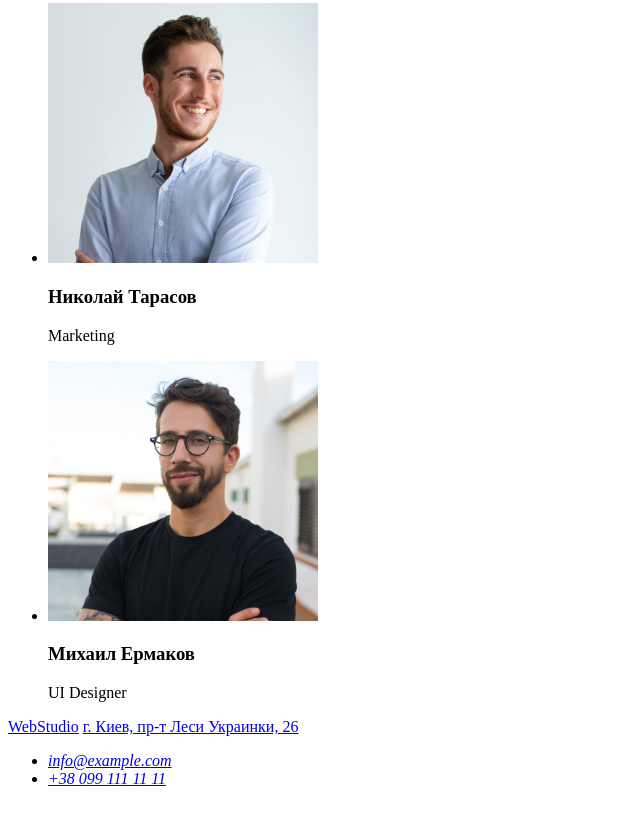
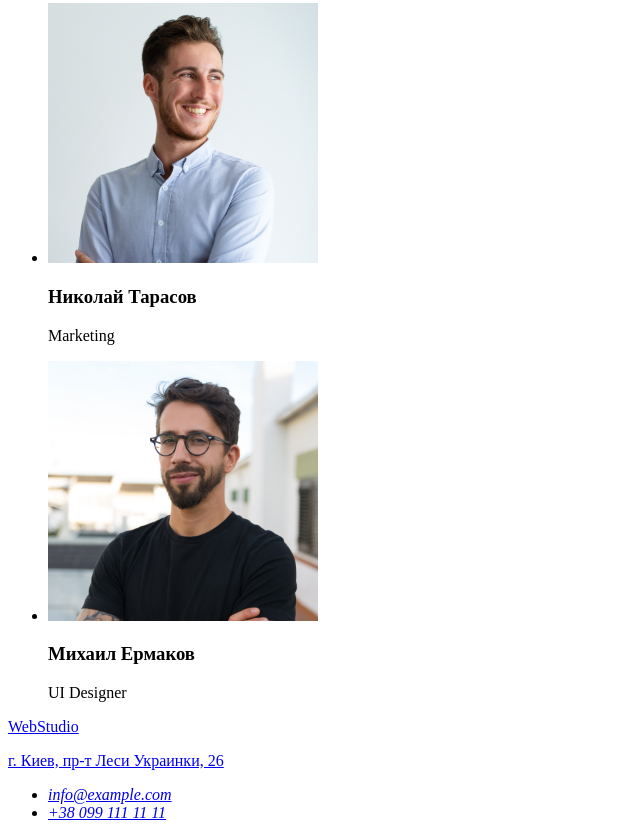
Before and after one commit to Vitaliy-Melnychuk/goit-markup-hw-01, a plain HTML site: page index.html in a window 1280 px wide. Shown: the part 2357-3195 px from the top of the page, without its empty margins (0-640 px from the left). Before the commit the page ends 3161 px from the top, so only its background shows below. Drawn offline with Linux system fonts and the light colour scheme.

Commit message:
added the "p" tag to the footer

```diff
--- a/index.html
+++ b/index.html
@@ -88,8 +88,8 @@
         </section>
     </main>
     <footer>
-        <a href="index.html">WebStudio</a>
-        <a href="#">г. Киев, пр-т Леси Украинки, 26</a>
+        <p><a href="index.html">WebStudio</a></p>
+        <p><a href="#">г. Киев, пр-т Леси Украинки, 26</a></p>
         <address>
             <ul>
                 <li><a href="mailto:info@example.com">info@example.com</a></li>
```
